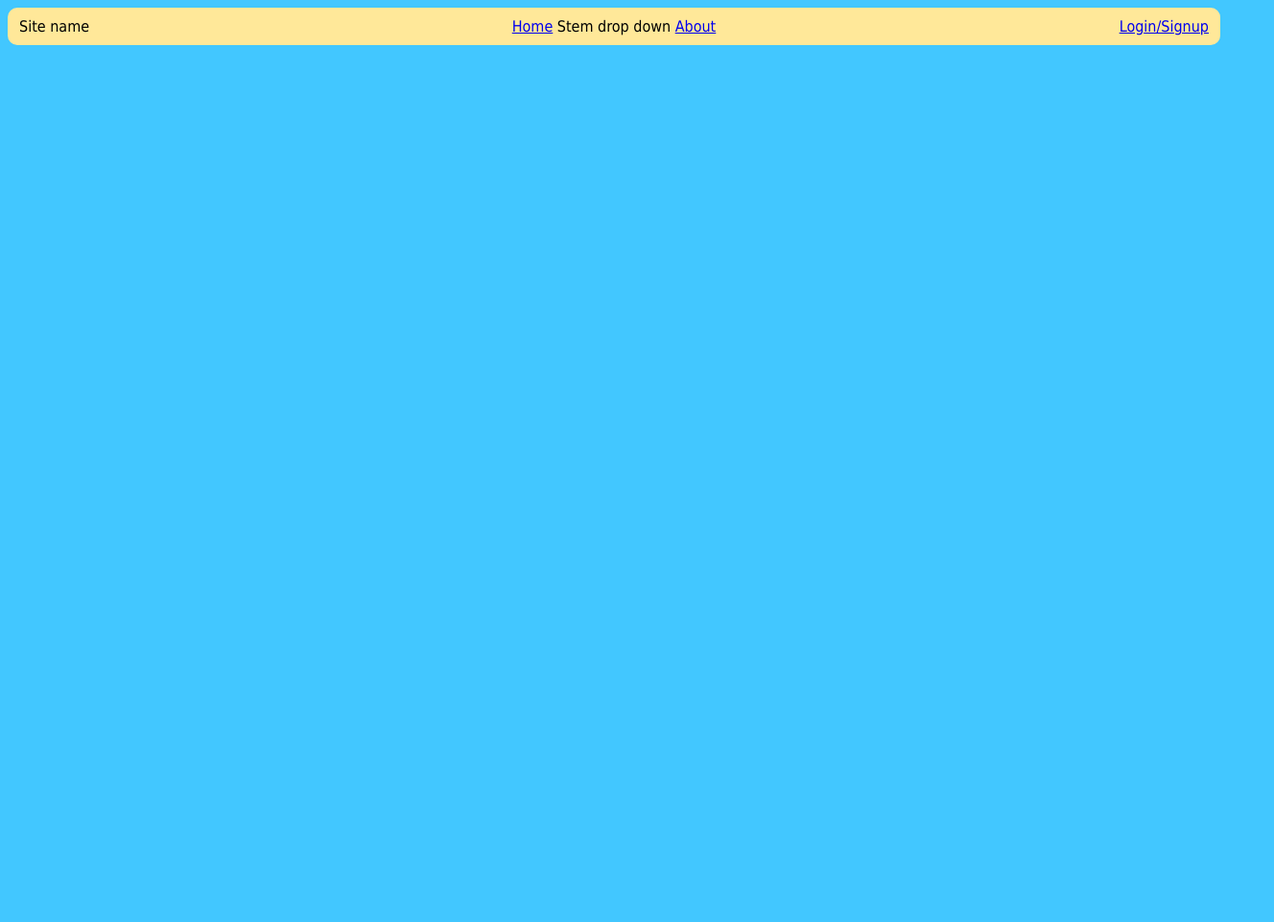
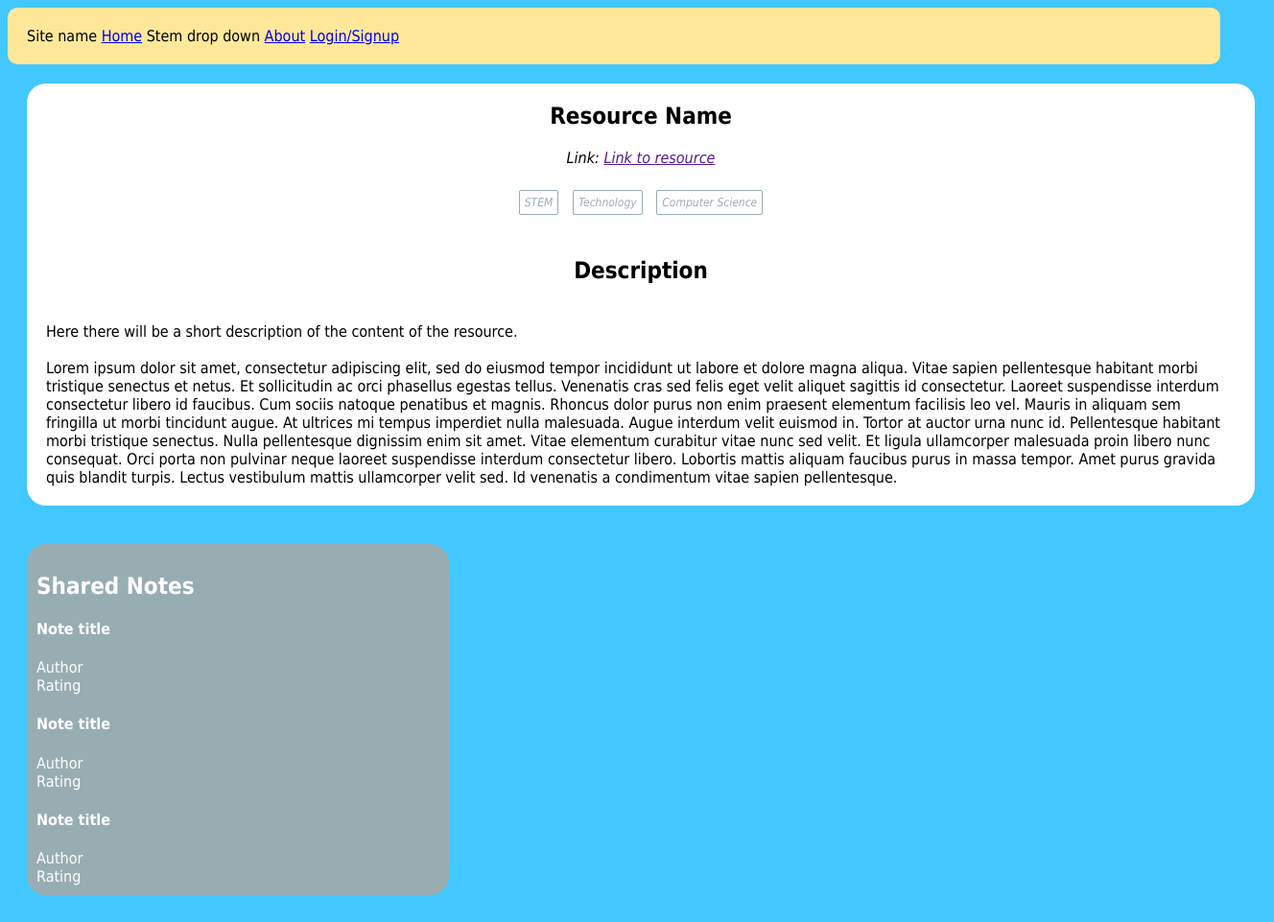
Before and after one commit to AntaresMKII/414nametoolong, a plain HTML site: page resource-view.html in a window 1280 px wide. Shown: the whole page at 96% size, 1328 px wide, since content can reach past the window. Before the commit the page ends 800 px from the top, so only its background shows below. Drawn offline with Linux system fonts and the light colour scheme.

Commit message:
improuved resource view page

```diff
--- a/public/css/style.css
+++ b/public/css/style.css
@@ -18,22 +18,52 @@ body {
 #nav-bar {
     background-color: var(--yellow);
     border-radius: 10px;
-    padding: 10px;
-    text-align: center;
+    padding: 20px;
+    text-align: left;
 }
 
-#logo {
-    position: absolute;
-    left: 20px;
+#left-column {
+    display: inline-block;
+    background-color: var(--white);
+    border-radius: 20px;
+    margin: 20px;
+    width: 80em;
+    text-align: center;
+    vertical-align: top;
 }
 
-#navigation {
-    text-align: center;
-    margin: 1.5em;
+#right-column {
+    display: inline-block;
+    width: 30em;
+    vertical-align: top;
 }
 
-#loginLink {
-    position: absolute;
-    text-align: right;
-    right: 20px;
+span.tag {
+    display: inline-block;
+    border: 1px solid var(--light-blue);
+    border-radius: 2px;
+    margin: 5px;
+    padding: 5px;
+    color: var(--light-blue);
+    font-size: 0.75em;
+    font-style: italic;
 }
+
+#link {
+    font-style: italic;
+}
+
+#shared-notes {
+    padding-left: 20px;
+    color: var(--white);
+    background-color: var(--light-blue);
+    border-radius: 20px;
+    margin: 20px;
+    padding: 10px;
+    vertical-align: top;
+}
+
+#description {
+    text-align: left;
+    padding: 20px;
+}
--- a/resource-view.html
+++ b/resource-view.html
@@ -18,13 +18,51 @@
                 <a href="/user/username" hidden>username</a>
             </span>
         </nav>
+        <section id="content">
+            <span id="left-column">
+                <!-- This column will contain the resource link or viewer with a short description -->
+                <h1>Resource Name</h1>
+                <div id="link">
+                    Link: <a href="">Link to resource</a>
+                </div>
+                <br>
+                <div id="tags">
+                    <span class="tag">STEM</span>
+                    <span class="tag">Technology</span>
+                    <span class="tag">Computer Science<span>
+                </div>
+                <br>
+                <h2>Description</h2>
+                <div id="description">
+                    Here there will be a short description of the content
+                    of the resource.
+                    <br>
+                    <br>
+                    Lorem ipsum dolor sit amet, consectetur adipiscing elit, sed do eiusmod tempor incididunt ut labore et dolore magna aliqua. Vitae sapien pellentesque habitant morbi tristique senectus et netus. Et sollicitudin ac orci phasellus egestas tellus. Venenatis cras sed felis eget velit aliquet sagittis id consectetur. Laoreet suspendisse interdum consectetur libero id faucibus. Cum sociis natoque penatibus et magnis. Rhoncus dolor purus non enim praesent elementum facilisis leo vel. Mauris in aliquam sem fringilla ut morbi tincidunt augue. At ultrices mi tempus imperdiet nulla malesuada. Augue interdum velit euismod in. Tortor at auctor urna nunc id. Pellentesque habitant morbi tristique senectus. Nulla pellentesque dignissim enim sit amet. Vitae elementum curabitur vitae nunc sed velit. Et ligula ullamcorper malesuada proin libero nunc consequat. Orci porta non pulvinar neque laoreet suspendisse interdum consectetur libero. Lobortis mattis aliquam faucibus purus in massa tempor. Amet purus gravida quis blandit turpis. Lectus vestibulum mattis ullamcorper velit sed. Id venenatis a condimentum vitae sapien pellentesque.
+                </div>
+            </span>
 
-        <section id="left-column">
-            <!-- This column will contain the resource link or viewer with a short description -->
-        </section>
-
-        <section id="right-column">
-            <!-- This column will contain a chat, similar resources and a note sharing space -->
+            <span id="right-column">
+                <!-- This column will contain a chat, similar resources and a note sharing space -->
+                <div id="shared-notes">
+                <h2>Shared Notes</h2>
+                    <span class="note" id="0">
+                        <h4>Note title</h4>
+                        <span>Author</span><br>
+                        <span>Rating</span>
+                    </span>
+                    <span class="note" id="1">
+                        <h4>Note title</h4>
+                        <span>Author</span><br>
+                        <span>Rating</span>
+                    </span>
+                    <span class="note" id="2">
+                        <h4>Note title</h4>
+                        <span>Author</span><br>
+                        <span>Rating</span>
+                    </span>
+                </div>
+            </span>
         </section>
     </body>
 </html>
```
